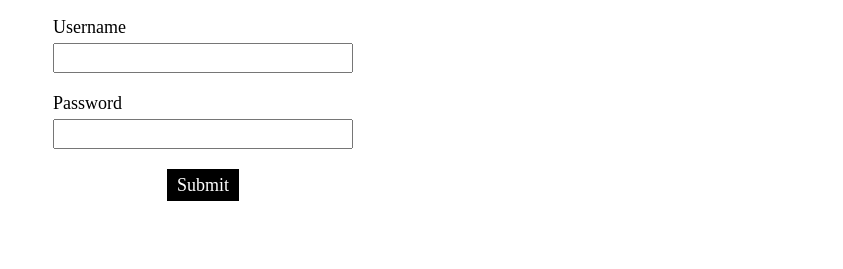
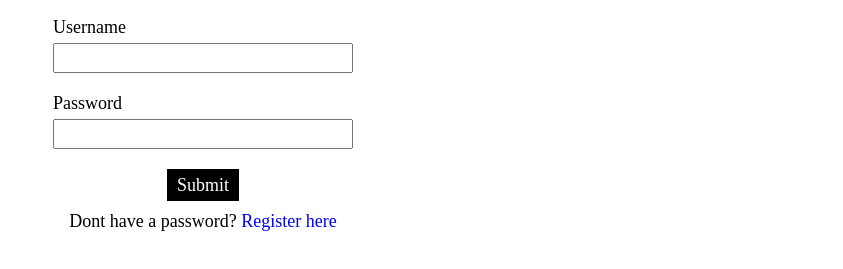
Before and after one commit to dwayne314/react-basics, a React app in the folder frontend/: page /login in a window 1280 px wide. Shown: the part 53-322 px from the top of the page, without its empty margins (437-1280 px from the left). Built offline with nearby package versions, Linux system fonts and the light colour scheme.

Commit message:
Added registration link to the login component / redirect to the home page after successful registration

```diff
--- a/frontend/src/components/Login/Login.css
+++ b/frontend/src/components/Login/Login.css
@@ -50,3 +50,11 @@
 	color: red;
 	padding-top: 7px;
 }
+
+.register-link {
+	margin-top: 10px;
+}
+
+.register-link > a {
+	color: blue;
+}
--- a/frontend/src/components/Login/Login.js
+++ b/frontend/src/components/Login/Login.js
@@ -1,5 +1,6 @@
 // App Dependencies
 import React, { useState } from 'react';
+import { Link } from 'react-router-dom';
 import { useDispatch, useSelector } from 'react-redux';
 import validate from '../../validators/auth';
 import { loginUser, setErrors, fetchGames } from '../../redux/actions/auth';
@@ -76,6 +77,9 @@ const Login = (props) => {
 				<div className="form-button-container">
 					<div data-testid="submit-button" onClick={submitForm} className="form-submit">Submit</div>
 				</div>
+				<div className="register-link">
+					Dont have a password? <Link to='/register'>Register here</Link>
+				</div>
 			</div>
 
 		</div>
--- a/frontend/src/components/Signup/Signup.js
+++ b/frontend/src/components/Signup/Signup.js
@@ -9,7 +9,7 @@ import { getErrors } from '../../redux/selectors/selectors'
 import './Signup.css';
 
 
-const Signup = () => {
+const Signup = (props) => {
 	const [first_name, setFirstName] = useState('');
 	const [last_name, setLastName] = useState('');
 	const [username, setUsername] = useState('');
@@ -44,7 +44,8 @@ const Signup = () => {
 			dispatch(setErrors(errors));
 		}
 		else {
-			dispatch(registerUser(result))
+			dispatch(registerUser(result));
+			props.history.push('/login')
 		}
 	}
 
```
Also changed, not shown: frontend/src/components/Login/Login.test.js (+3 -3 lines), frontend/src/components/Signup/Signup.test.js (+4 -2 lines).
